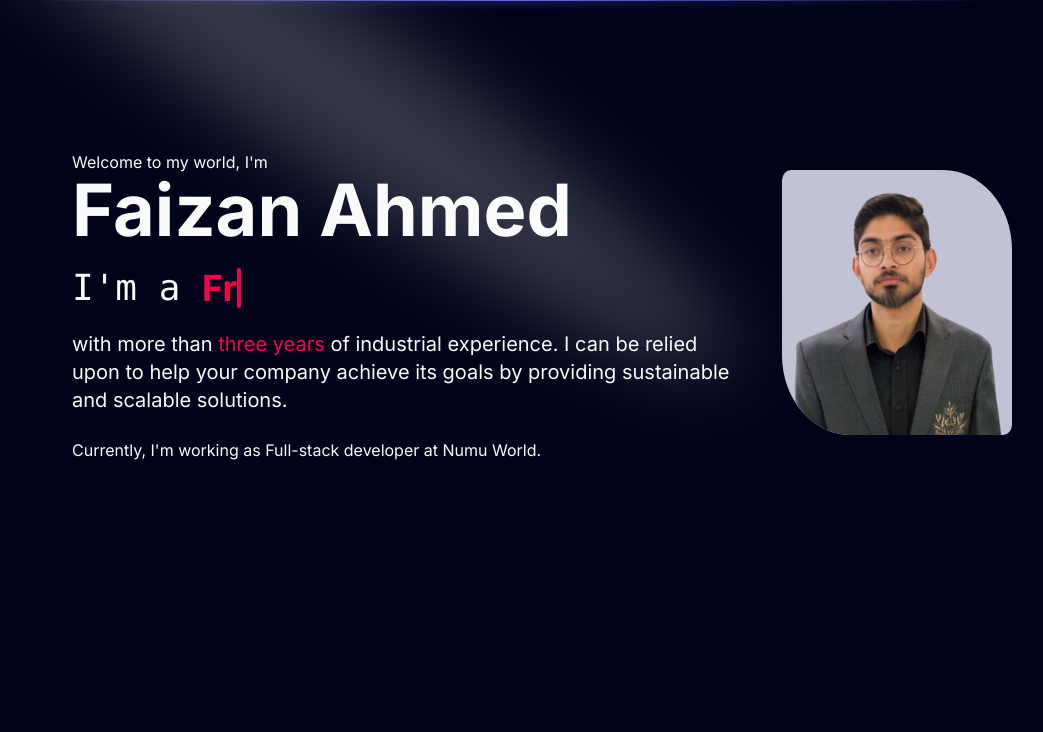
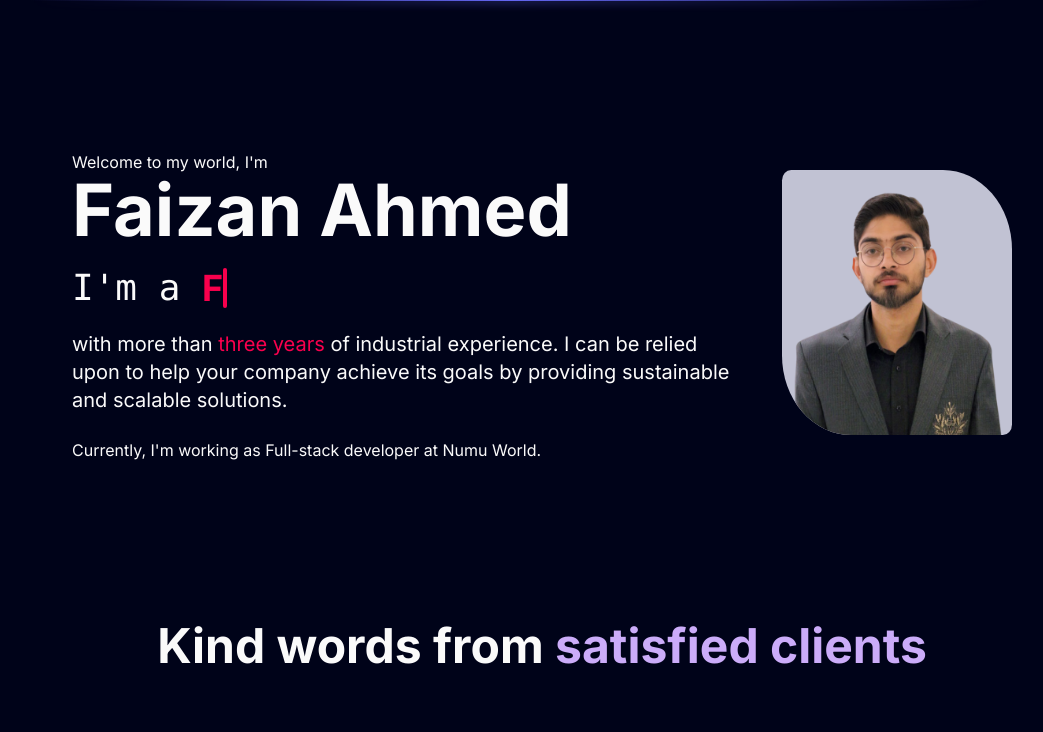
Before and after one commit to imFaizanAhmed/Portfolio, a Next.js app: page / in a window 1280 px wide. Shown: the top 732 px of the page, without its empty margins (98-1141 px from the left). Built offline with nearby package versions, Linux system fonts and the light colour scheme.

Commit message:
improv(use spacing to make hero section look better)

```diff
--- a/components/Hero2.tsx
+++ b/components/Hero2.tsx
@@ -15,9 +15,9 @@ function HeroSection() {
   ];
 
   return (
-    <div className="min-h-screen w-full rounded-md flex flex-col items-center relative overflow-hidden mx-auto py-10 md:py-0">
+    <div className="w-full rounded-md flex flex-col items-center relative overflow-hidden mx-auto pt-10 pb-20 md:pt-0">
       <Spotlight
-        className="-top-40 md:left-[170px] lg:left-[30%] w-full md:-top-20"
+        className="-top-40 md:left-[0px] hidden sm:block w-full md:-top-20"
         fill="white"
       />
       <div className="absolute inset-x-14 md:inset-x-32 top-0 bg-gradient-to-r from-transparent via-indigo-500 to-transparent h-[2px] w-3/4 blur-sm" />
```
